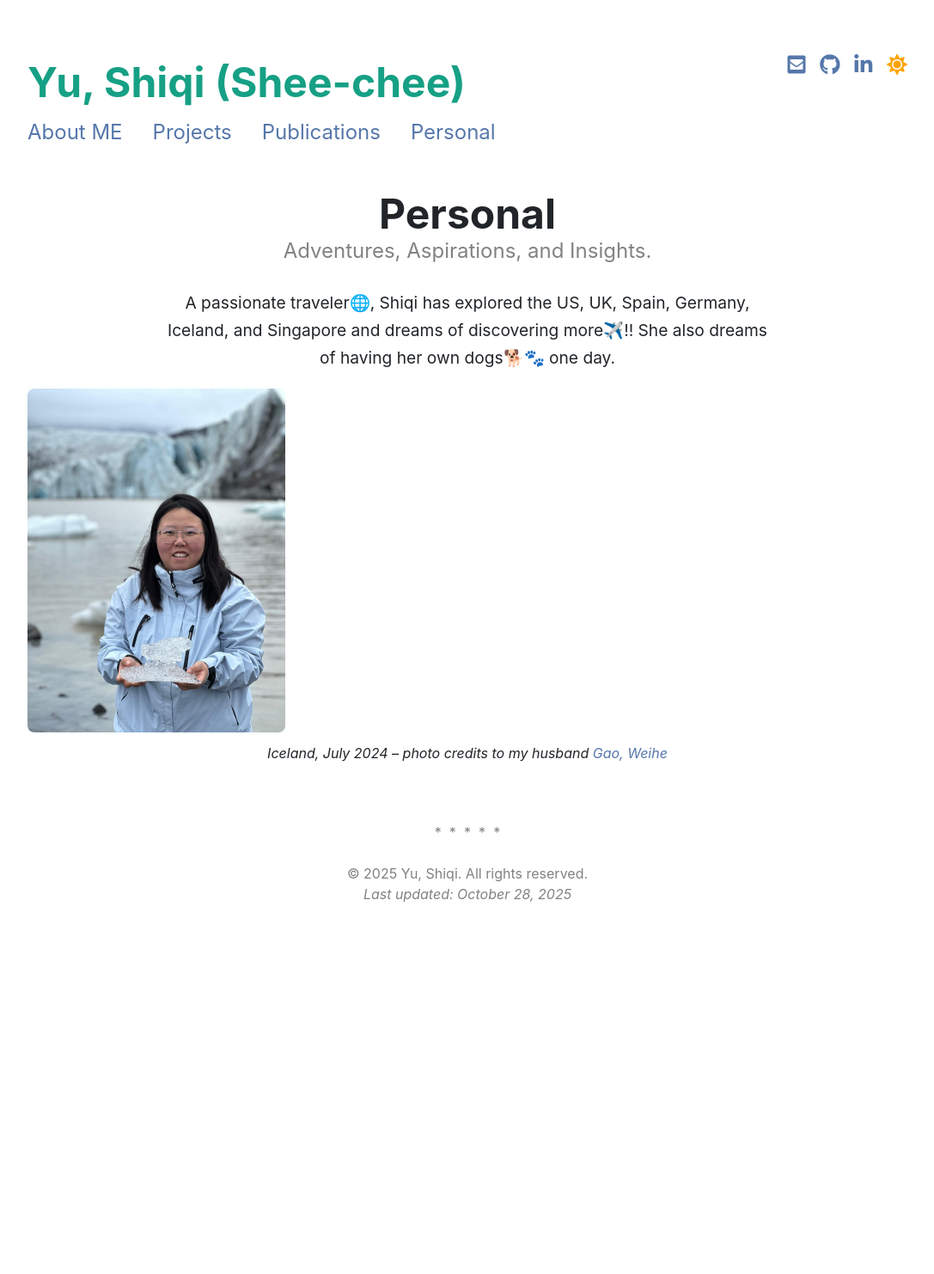
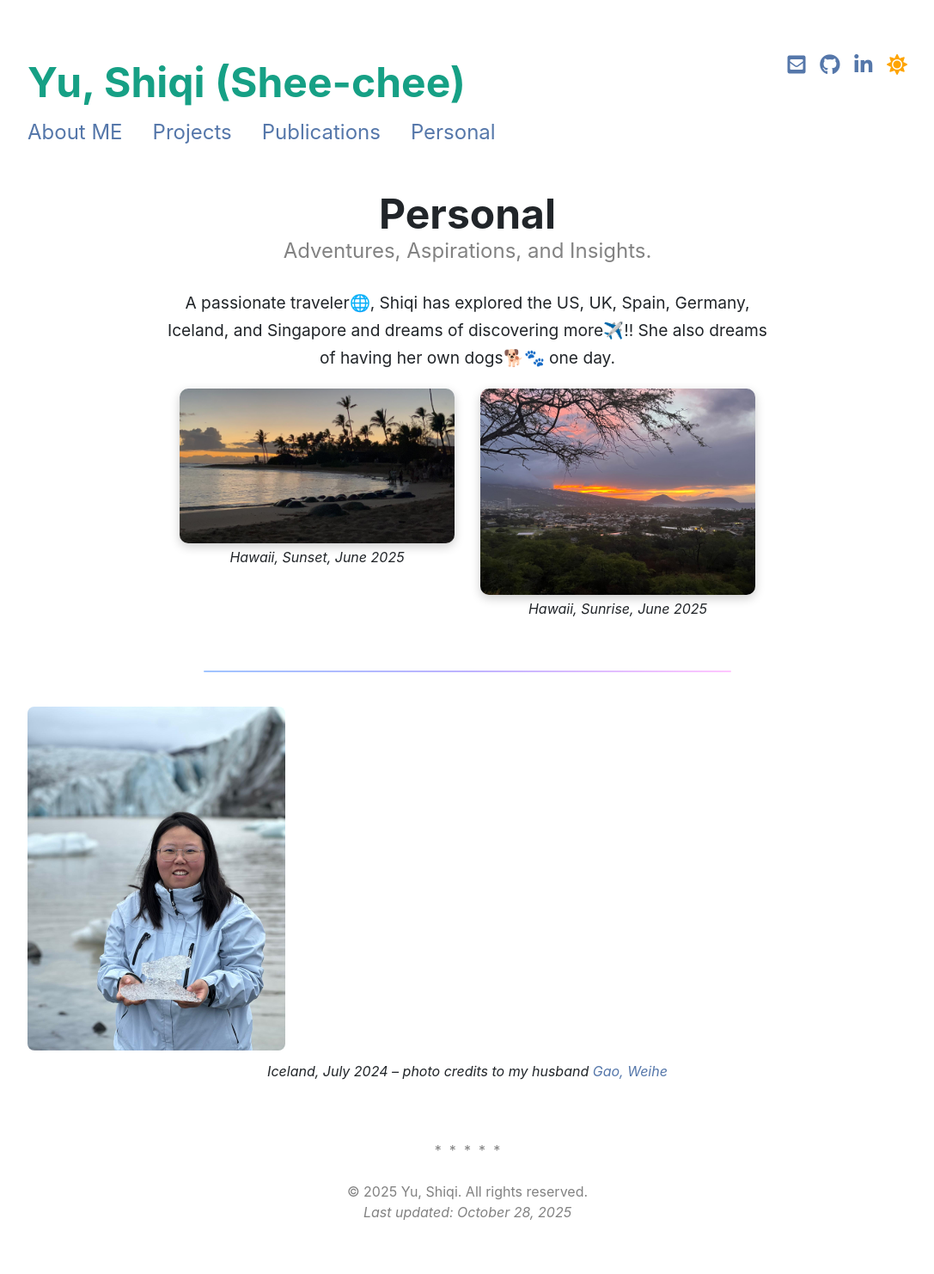
Before and after one commit to shiqi-yu/shiqi-yu.github.io, a Jekyll site: the page built from pages/personal.html, in a window 1280 px wide. Shown: the whole page at 86% size, without its empty margins (96-1183 px from the left). Built offline with Jekyll 4.4.1, drawn with Linux system fonts in a browser that asks for light colours; nearby versions of some CDN libraries; a style sheet for code colours, icons or effects is not loaded; before the commit the page ends 1112 px from its top, so only the background shows below that.

Commit message:
update personal pictures

```diff
--- a/pages/personal.html
+++ b/pages/personal.html
@@ -16,6 +16,23 @@ sitemap:
   </p>
 </div>
 
+<div style="display: flex; justify-content: center; gap: 30px; flex-wrap: wrap; margin-top: 20px;">
+  <div style="text-align: center; max-width: 320px;">
+    <img src="/assets/img/Hawaii_sunset.jpeg" alt="Hawaii, Sunset, June 2025"
+         style="width: 100%; height: auto; border-radius: 10px; box-shadow: 0 4px 12px rgba(0,0,0,0.2);">
+    <p><em>Hawaii, Sunset, June 2025</em></p>
+  </div>
+
+  <div style="text-align: center; max-width: 320px;">
+    <img src="/assets/img/Hawaii_sunrise.jpeg" alt="Hawaii, Sunrise, June 2025"
+         style="width: 100%; height: auto; border-radius: 10px; box-shadow: 0 4px 12px rgba(0,0,0,0.2);">
+    <p><em>Hawaii, Sunrise, June 2025</em></p>
+  </div>
+</div>
+
+<hr style="border: none; height: 2px; background: linear-gradient(to right, #a0c4ff, #bdb2ff, #ffc6ff); margin: 40px auto; width: 60%; border-radius: 2px;">
+
+
 <div style="text-align: center; margin-top: 20px;">
     <img src="/assets/img/iceland_profile.jpg" alt="Iceland, July 2024" style="max-width: 300px; height: auto; border-radius: 8px;">
     <p style="margin-top: 8px;">
```
Also changed, not shown: Gemfile.lock, assets/img/Hawaii_sunrise.jpeg (added), assets/img/Hawaii_sunset.jpeg (added).
